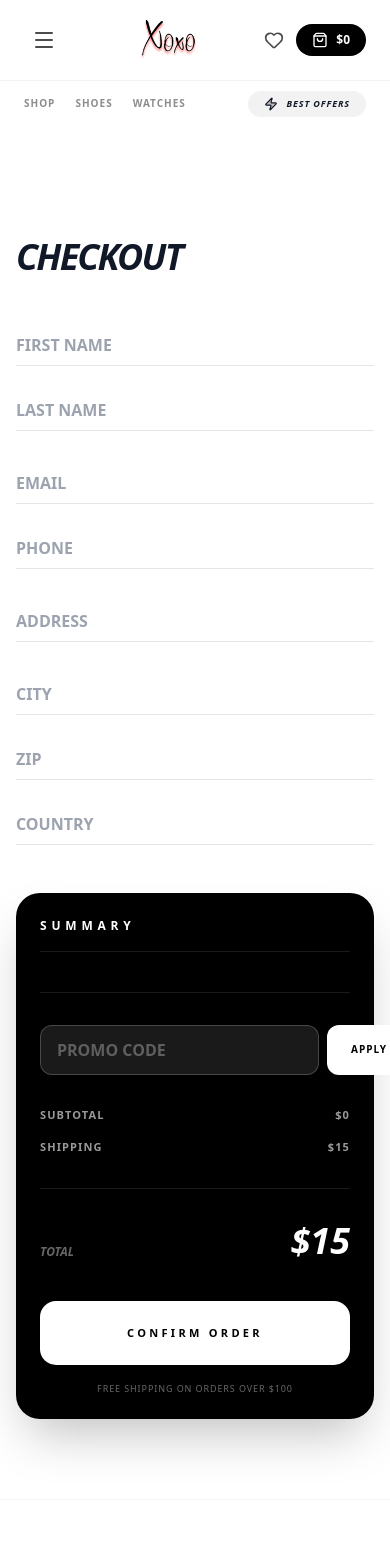
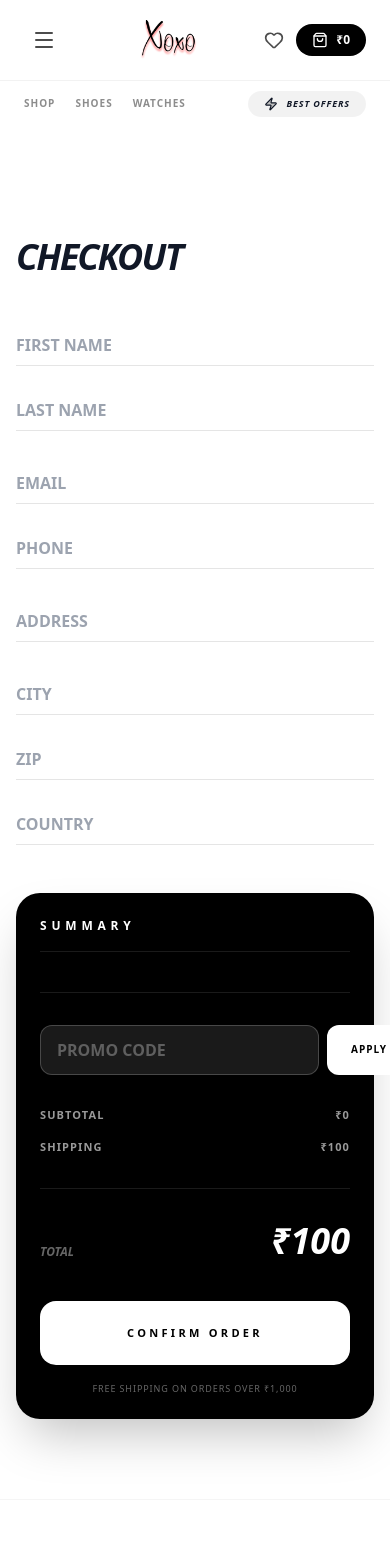
Before and after one commit to GAJODHAR4313/xoxo, a React (Vite) app: page /checkout in a window 390 px wide. Shown: the top 1568 px of the page. Built offline with nearby package versions, Linux system fonts and the light colour scheme.

Commit message:
feat: use Indian Rupee currency symbol throughout the website

```diff
--- a/src/components/AdminDashboard.jsx
+++ b/src/components/AdminDashboard.jsx
@@ -104,7 +104,7 @@ const AdminDashboard = () => {
                 <div className="bg-white p-6 rounded-3xl border flex flex-col gap-2">
                     <TrendingUp className="text-black/40 w-6 h-6 mb-2" />
                     <span className="text-[10px] font-black uppercase tracking-widest text-black/50">Total Revenue</span>
-                    <span className="text-3xl font-black italic">${analytics.totalRevenue.toLocaleString()}</span>
+                    <span className="text-3xl font-black italic">₹{analytics.totalRevenue.toLocaleString()}</span>
                 </div>
                 <div className="bg-white p-6 rounded-3xl border flex flex-col gap-2">
                     <Package className="text-black/40 w-6 h-6 mb-2" />
@@ -130,7 +130,7 @@ const AdminDashboard = () => {
             <div key={o._id} className="bg-white p-6 rounded-2xl border flex flex-col sm:flex-row justify-between items-start sm:items-center gap-4">
               <div>
                 <p className="font-black text-[10px] italic">{o.shippingDetails?.firstName || 'Customer'}</p>
-                <p className="text-[10px] text-black/50">${o.totalAmount} • {new Date(o.createdAt).toLocaleDateString()}</p>
+                <p className="text-[10px] text-black/50">₹{o.totalAmount} • {new Date(o.createdAt).toLocaleDateString()}</p>
               </div>
               <select value={o.status} onChange={(e) => axios.put(`${API_BASE_URL}/api/admin/orders/${o._id}`, {status: e.target.value}).then(() => { fetchOrders(); fetchAnalytics(); })} className="bg-black text-white text-[9px] p-2 rounded-lg">
                 <option value="Processing">Processing</option><option value="Shipped">Shipped</option><option value="Delivered">Delivered</option>
@@ -163,7 +163,7 @@ const AdminDashboard = () => {
                               <img src={p.image} className="w-12 h-12 rounded-lg object-cover" alt="" />
                               <div>
                                   <p className="font-black text-[10px] uppercase">{p.name}</p>
-                                  <p className="text-[9px] text-black/50">Stock: {p.stock} • ${p.price}</p>
+                                  <p className="text-[9px] text-black/50">Stock: {p.stock} • ₹{p.price}</p>
                               </div>
                           </div>
                           <button onClick={() => handleDeleteProduct(p._id)} className="p-2 bg-red-50 text-red-500 rounded-lg"><Trash2 size={14}/></button>
--- a/src/components/CartDrawer.jsx
+++ b/src/components/CartDrawer.jsx
@@ -57,7 +57,7 @@ const CartDrawer = ({ isOpen, onClose }) => {
                       <p className="text-[10px] font-bold opacity-30 mt-1 uppercase tracking-widest">{item.category || 'Apparel'}</p>
                       <div className="flex justify-between items-end mt-4">
                         <p className="text-[11px] font-black italic">
-                          ${Number(item.price).toLocaleString()}
+                          ₹{Number(item.price).toLocaleString()}
                           <span className="opacity-20 ml-2">x{item.qty}</span>
                         </p>
                         <button
@@ -77,7 +77,7 @@ const CartDrawer = ({ isOpen, onClose }) => {
               <div className="pt-10 space-y-6">
                 <div className="flex justify-between items-end border-t-2 border-black pt-6">
                   <span className="text-[10px] font-black uppercase tracking-widest opacity-40 italic">Subtotal</span>
-                  <span className="text-2xl font-black italic">${total.toLocaleString()}</span>
+                  <span className="text-2xl font-black italic">₹{total.toLocaleString()}</span>
                 </div>
 
                 <Link
--- a/src/components/Checkout.jsx
+++ b/src/components/Checkout.jsx
@@ -39,7 +39,7 @@ const Checkout = () => {
   }, 0);
 
   const discountAmount = (subTotal * discountPercent) / 100;
-  const shippingFee = subTotal > 100 ? 0 : 15;
+  const shippingFee = subTotal > 1000 ? 0 : 100;
   const finalTotal = subTotal - discountAmount + shippingFee;
 
   const handleInputChange = (e) => {
@@ -166,7 +166,7 @@ const Checkout = () => {
               {cartItems.map((item, idx) => (
                 <div key={idx} className="flex justify-between items-center text-[11px] font-black uppercase italic">
                   <span>{item.name} {item.selectedSize && `(${item.selectedSize})`} x{item.qty}</span>
-                  <span>${(item.price * item.qty).toLocaleString()}</span>
+                  <span>₹{(item.price * item.qty).toLocaleString()}</span>
                 </div>
               ))}
             </div>
@@ -179,29 +179,29 @@ const Checkout = () => {
             <div className="space-y-4 mb-8 text-[11px] font-bold uppercase tracking-widest opacity-60">
                 <div className="flex justify-between">
                     <span>Subtotal</span>
-                    <span>${subTotal.toLocaleString()}</span>
+                    <span>₹{subTotal.toLocaleString()}</span>
                 </div>
                 {discountPercent > 0 && (
                     <div className="flex justify-between text-green-400">
                         <span>Discount ({discountPercent}%)</span>
-                        <span>-${discountAmount.toLocaleString()}</span>
+                        <span>-₹{discountAmount.toLocaleString()}</span>
                     </div>
                 )}
                 <div className="flex justify-between">
                     <span>Shipping</span>
-                    <span>{shippingFee === 0 ? 'FREE' : `$${shippingFee}`}</span>
+                    <span>{shippingFee === 0 ? 'FREE' : `₹${shippingFee}`}</span>
                 </div>
             </div>
 
             <div className="pt-8 border-t border-white/10 flex justify-between items-end">
               <span className="text-[12px] font-black uppercase italic opacity-40">Total</span>
-              <span className="text-4xl font-black italic">${finalTotal.toLocaleString()}</span>
+              <span className="text-4xl font-black italic">₹{finalTotal.toLocaleString()}</span>
             </div>
 
             <button onClick={handlePlaceOrder} disabled={loading} className="w-full bg-white text-black py-6 mt-10 rounded-2xl text-[11px] font-black uppercase tracking-[0.3em] hover:bg-neutral-200 disabled:opacity-20 transition-colors">
               {loading ? "PROCESSING..." : "CONFIRM ORDER"}
             </button>
-            {shippingFee > 0 && <p className="text-center text-[9px] text-white/40 mt-4 uppercase tracking-widest">Free shipping on orders over $100</p>}
+            {shippingFee > 0 && <p className="text-center text-[9px] text-white/40 mt-4 uppercase tracking-widest">Free shipping on orders over ₹1,000</p>}
           </div>
         </div>
       </div>
--- a/src/components/GlobalArchive.jsx
+++ b/src/components/GlobalArchive.jsx
@@ -67,7 +67,7 @@ const GlobalArchive = ({ isOpen, onClose }) => {
                         <Heart size={16} fill={isLiked ? "red" : "none"} color={isLiked ? "red" : "black"} className={isLiked ? "scale-110" : ""} />
                       </button>
                       <div className="absolute top-4 right-4 bg-white/80 backdrop-blur-sm px-3 py-1 rounded-full shadow-sm z-20">
-                        <span className="text-[11px] font-black italic">${item.price}</span>
+                        <span className="text-[11px] font-black italic">₹{item.price}</span>
                       </div>
                       {item.stock > 0 ? (
                         <button onClick={() => handleAddToCart(item)} className="absolute inset-0 bg-black/0 group-hover:bg-black/5 transition-all flex items-center justify-center">
--- a/src/components/Navbar.jsx
+++ b/src/components/Navbar.jsx
@@ -136,7 +136,7 @@ scrolled ? 'bg-white/80 backdrop-blur-2xl shadow-md' : 'bg-white'
 </div>
 <button onClick={onOpenCart} className="relative flex items-center gap-2 px-4 py-2 bg-black text-white rounded-full active:scale-95 transition-transform">
 <ShoppingBag className="w-4 h-4" />
-<span className="text-xs font-bold">${totalPrice.toLocaleString()}</span>
+<span className="text-xs font-bold">₹{totalPrice.toLocaleString()}</span>
 </button>
 </div>
 </div>
--- a/src/components/Orders.jsx
+++ b/src/components/Orders.jsx
@@ -81,7 +81,7 @@ const Orders = () => {
                   <div>
                     <p className="text-[9px] font-black opacity-30 uppercase tracking-widest mb-1">Total Amount</p>
                     <p className="text-4xl font-black italic tracking-tighter">
-                        ${Number(order.totalAmount || 0).toLocaleString()}
+                        ₹{Number(order.totalAmount || 0).toLocaleString()}
                     </p>
                   </div>
                   <p className="text-[9px] font-black uppercase mt-4 opacity-0 group-hover:opacity-100 transition-opacity">
--- a/src/components/Profile.jsx
+++ b/src/components/Profile.jsx
@@ -77,7 +77,7 @@ const Profile = () => {
                                 </div>
                                 <div>
                                     <p className="text-sm font-bold">{new Date(o.createdAt).toLocaleDateString()}</p>
-                                    <p className="text-xl font-black italic mt-1">${o.totalAmount.toLocaleString()}</p>
+                                    <p className="text-xl font-black italic mt-1">₹{o.totalAmount.toLocaleString()}</p>
                                 </div>
                                 <div className="flex gap-2 mt-2">
                                     {o.items.map((item, idx) => (
--- a/src/components/Shoes.jsx
+++ b/src/components/Shoes.jsx
@@ -92,7 +92,7 @@ const Shoes = () => {
                       </div>
                     )}
                     <div className="absolute top-3 right-3 bg-white px-2 py-0.5 rounded-full shadow-sm">
-                      <span className="text-[10px] font-black italic">${shoe.price}</span>
+                      <span className="text-[10px] font-black italic">₹{shoe.price}</span>
                     </div>
                   </div>
                   <div className="space-y-0.5">
@@ -123,7 +123,7 @@ const Shoes = () => {
                 <h2 className="text-3xl sm:text-4xl font-black italic uppercase tracking-tighter leading-none mb-6 mt-2">{selectedShoe.name}</h2>
                 <p className="text-[11px] font-bold text-neutral-400 uppercase tracking-widest leading-relaxed mb-8">{selectedShoe.detail}</p>
                 <div className="flex items-center justify-between pt-8 border-t border-neutral-50">
-                  <span className="text-3xl font-black italic">${selectedShoe.price}</span>
+                  <span className="text-3xl font-black italic">₹{selectedShoe.price}</span>
                   <button
                     disabled={selectedShoe.stock <= 0}
                     onClick={() => handleAddToCart(selectedShoe)}
--- a/src/components/Shop.jsx
+++ b/src/components/Shop.jsx
@@ -129,7 +129,7 @@ const Shop = () => {
                 <span className={p.stock <= 0 ? "text-zinc-300" : ""}>{p.name}</span>
                 <div className="flex gap-2 items-center">
                     {p.rating > 0 && <span className="flex items-center gap-1 text-xs"><Star size={10} fill="gold" color="gold"/> {p.rating.toFixed(1)}</span>}
-                    <span className="bg-zinc-100 px-2 py-1 rounded-md text-[10px] font-bold not-italic tracking-normal">${p.price}</span>
+                    <span className="bg-zinc-100 px-2 py-1 rounded-md text-[10px] font-bold not-italic tracking-normal">₹{p.price}</span>
                 </div>
               </div>
               {p.stock > 0 && p.stock < 5 && <p className="text-[8px] font-black text-orange-500 uppercase mt-2 tracking-widest px-1">Limited: Only {p.stock} Left</p>}
@@ -197,7 +197,7 @@ const Shop = () => {
                 )}
 
                 <div className="flex items-center justify-between border-t border-zinc-100 pt-6 mt-auto">
-                  <span className="text-3xl font-black italic tracking-tighter">${selectedProduct.price}</span>
+                  <span className="text-3xl font-black italic tracking-tighter">₹{selectedProduct.price}</span>
                   <button
                     disabled={selectedProduct.stock <= 0}
                     onClick={() => handleAddToCart(selectedProduct)}
--- a/src/components/Watches.jsx
+++ b/src/components/Watches.jsx
@@ -83,7 +83,7 @@ const Watches = () => {
                       </div>
                     )}
                     <div className="absolute top-4 right-4 bg-white/80 backdrop-blur-md px-3 py-1 rounded-full shadow-sm">
-                      <span className="text-[11px] font-black italic">${watch.price}</span>
+                      <span className="text-[11px] font-black italic">₹{watch.price}</span>
                     </div>
                   </div>
                   <div className="px-1">
@@ -111,7 +111,7 @@ const Watches = () => {
                 <h2 className="text-3xl sm:text-4xl md:text-5xl font-black italic uppercase tracking-tighter leading-none mb-6 mt-2">{selectedWatch.name}</h2>
                 <p className="text-xs font-bold text-neutral-400 uppercase tracking-[0.1em] leading-relaxed mb-10">{selectedWatch.detail}</p>
                 <div className="grid grid-cols-2 gap-8 mb-10 py-6 border-y border-neutral-100">
-                   <div><span className="text-[9px] font-black text-neutral-300 uppercase block mb-1">Price (USD)</span><span className="text-2xl sm:text-3xl font-black italic tracking-tighter">${selectedWatch.price}</span></div>
+                   <div><span className="text-[9px] font-black text-neutral-300 uppercase block mb-1">Price (INR)</span><span className="text-2xl sm:text-3xl font-black italic tracking-tighter">₹{selectedWatch.price}</span></div>
                    <div><span className="text-[9px] font-black text-neutral-300 uppercase block mb-1">Availability</span><span className={`text-xs font-black uppercase italic ${selectedWatch.stock <= 0 ? 'text-red-500' : 'text-green-600'}`}>{selectedWatch.stock <= 0 ? 'Out of stock' : 'Ships in 24h'}</span></div>
                 </div>
                 <button
```
